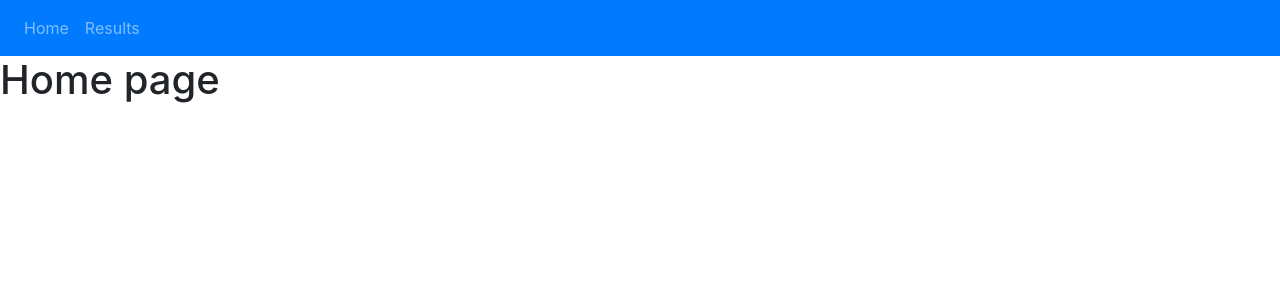
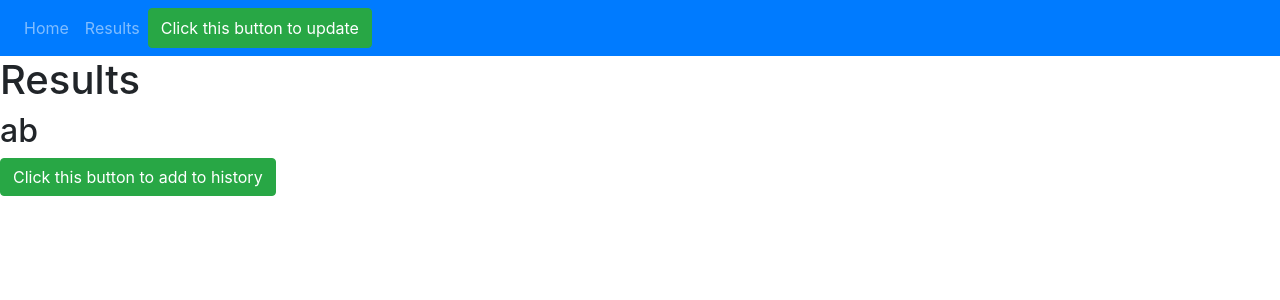
Before and after one commit to SaatvikV/InterviewIO, a React (Create React App) app in the folder main/: page /Results in a window 1280 px wide. Shown: the top 300 px of the page. Built offline with nearby package versions, Linux system fonts and the light colour scheme.

Commit message:
add results tab

```diff
--- a/main/src/Home/Home.js
+++ b/main/src/Home/Home.js
@@ -10,7 +10,7 @@ export default class Home extends Component {
         <div className="lander">
           <h1>Home page</h1>
           <form>
-            <Button variant="btn btn-success" onClick={() => history.push('/Products')}>Click this button to start the interview</Button>
+            <Button variant="btn btn-success" onClick={() => history.push('/Interview')}>Click this button to start the interview</Button>
           </form>
         </div>
       </div>
--- /dev/null
+++ b/main/src/Results/Results.js
@@ -0,0 +1,34 @@
+import React, { Component } from "react";
+import { Button } from 'react-bootstrap';
+import history from './../history';
+
+
+export default class Results extends Component {
+   constructor() {
+    super();
+    this.state = {history : ["a", "b"]};
+   }
+  render() {
+
+    return (
+      <div className="Results">
+        <div className="lander">
+          <h1>Results</h1>
+            <h2>{this.state.history}</h2>
+            <Button variant="btn btn-success" onClick={() => this.buttonHandler("test")}>Click this button to add to history</Button>
+        </div>
+      </div>
+    );
+  }
+
+    buttonHandler(string) {
+        this.appendHis(string);
+        this.render();
+    }
+  appendHis(string) {
+    this.setState((state) => {
+    // Important: read `state` instead of `this.state` when updating.
+    return {history: state.history.concat(["string"])}
+  });
+  }
+}
--- a/main/src/Results/results.js
+++ /dev/null
@@ -1,18 +0,0 @@
-import React, { Component } from "react";
-import { Button } from 'react-bootstrap';
-import history from './../history';
-
-export default class Home extends Component {
-  render() {
-    return (
-      <div className="Results">
-        <div className="lander">
-          <h1>Home page</h1>
-          <form>
-
-          </form>
-        </div>
-      </div>
-    );
-  }
-}
--- a/main/src/Routes.js
+++ b/main/src/Routes.js
@@ -1,8 +1,8 @@
 import React, { Component } from "react";
 import { Router, Switch, Route } from "react-router-dom";
 
-import Results from "./Results/results";
-import Products from "./Product/Products";
+import Results from "./Results/Results";
+import Interview from "./Interview/Interview";
 import Home from "./Home/Home";
 import history from './history';
 
@@ -12,7 +12,7 @@ export default class Routes extends Component {
             <Router history={history}>
                 <Switch>
                     <Route path="/" exact component={Home} />
-                                        <Route path="/Products" component={Products} />
+                    <Route path="/Interview" component={Interview} />
                     <Route path="/Results" component={Results} />
                 </Switch>
             </Router>
--- a/main/src/components/Navbar.js
+++ b/main/src/components/Navbar.js
@@ -2,7 +2,7 @@ import React from 'react';
 import './Navbar.css';
 import { Navbar, Nav, Form, Button } from 'react-bootstrap';
 import { withRouter } from 'react-router-dom';
-
+import Results from '../Results/Results';
 const Navigation = (props) => {
     console.log(props);
     return (
@@ -12,7 +12,7 @@ const Navigation = (props) => {
                 <Nav className="mr-auto">
                     <Nav.Link href="/">Home</Nav.Link>
                     <Nav.Link href="/Results">Results</Nav.Link>
-
+                    <Button variant="btn btn-success" onClick={() => Results.buttonHandler("test")}>Click this button to update</Button>
                 </Nav>
             </Navbar.Collapse>
         </Navbar>
```
